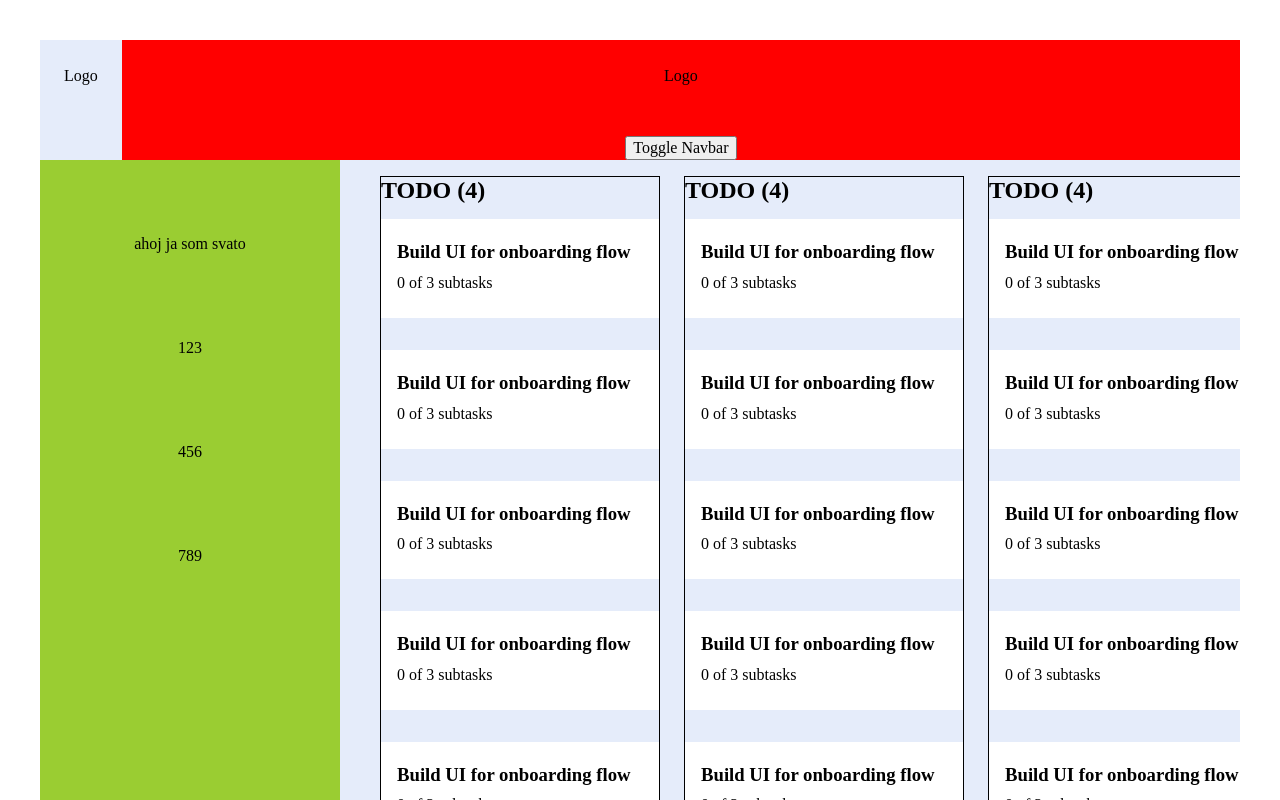
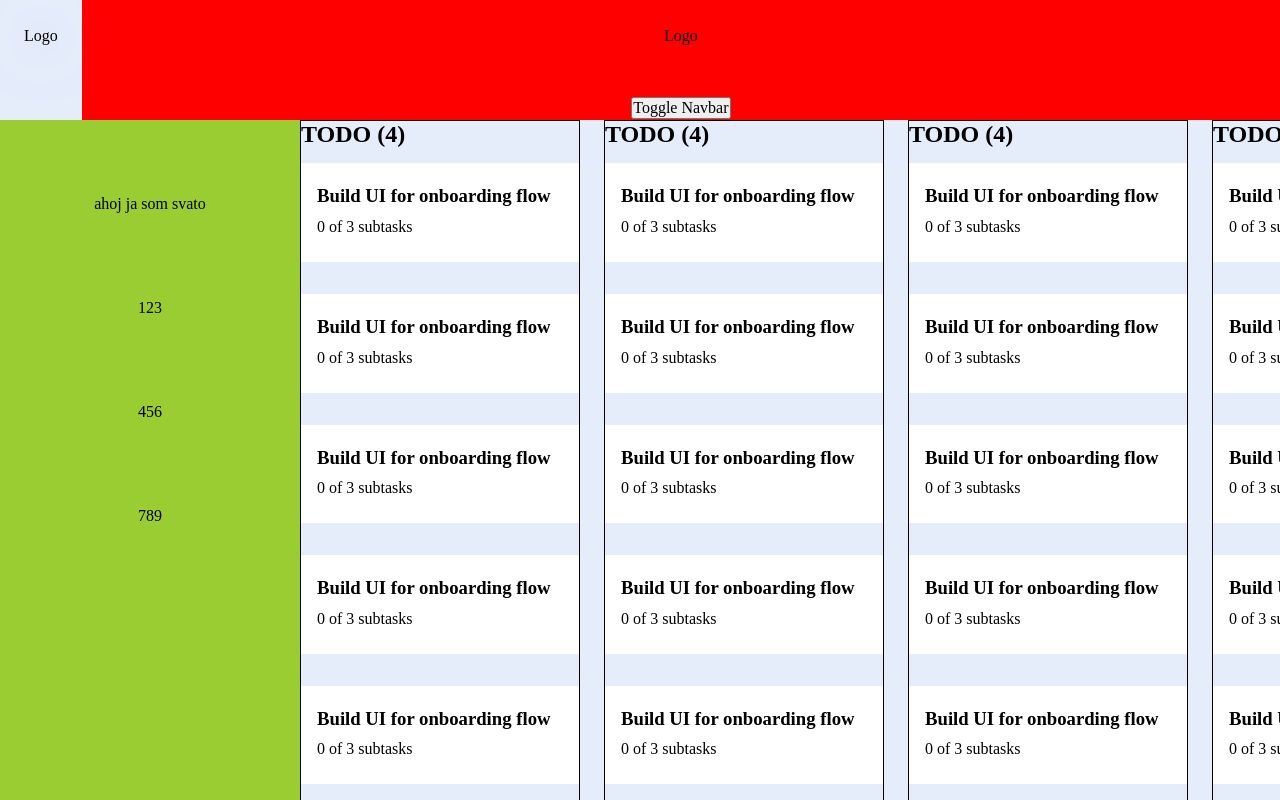
Before and after one commit to SVBSH/kanban-task-management-frontend, a React (Vite) app: page / in a window 1280 px wide. Shown: the top 800 px of the page. Built offline with nearby package versions, Linux system fonts and the light colour scheme.

Commit message:
fix navigation items shift

```diff
--- a/src/components/Navigation/navigation.module.css
+++ b/src/components/Navigation/navigation.module.css
@@ -6,6 +6,10 @@
   width: 100%;
   margin-inline: auto;
   background-color: yellowgreen;
+}
+
+.nav[data-open='true'] {
+  display: grid;
 }
 
 .control {
--- a/src/index.css
+++ b/src/index.css
@@ -3,12 +3,8 @@
 *::before,
 *::after {
   box-sizing: border-box;
-}
-h3,
-h2,
-p {
+  margin: 0;
   padding: 0;
-  margin: 0;
 }
 
 /* Prevent font size inflation */
@@ -94,6 +90,11 @@ textarea:not([rows]) {
 :target {
   scroll-margin-block: 5ex;
 }
+#root {
+  width: 100%;
+  margin: 0;
+  padding: 0;
+}
 
 .main {
   position: relative;
```
